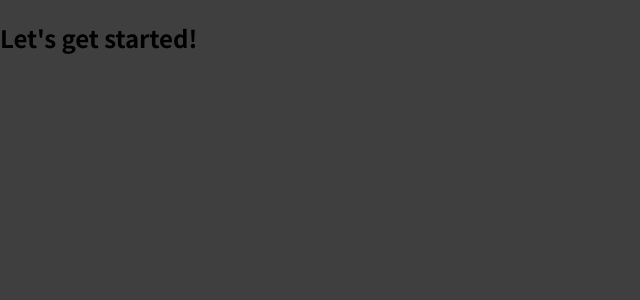
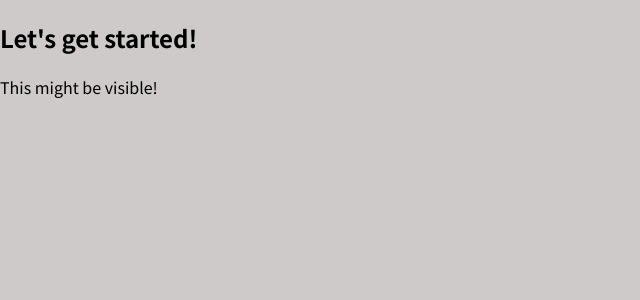
Before and after one commit to nalendro16/React-Project, a JavaScript app: page / in a window 1280 px wide. Shown: the top 300 px of the page, without its empty margins (0-640 px from the left). Built offline with nearby package versions, Linux system fonts and the light colour scheme.

Commit message:
fresh project react

```diff
--- a/src/App.js
+++ b/src/App.js
@@ -2,8 +2,9 @@ function App() {
   return (
     <div>
       <h2>Let's get started!</h2>
+      <p>This might be visible!</p>
     </div>
-  );
+  )
 }
 
-export default App;
+export default App
--- /dev/null
+++ b/src/components/ExpenseItem.js
@@ -0,0 +1,3 @@
+function ExpenseItem() {
+  return <div></div>
+}
--- a/src/index.css
+++ b/src/index.css
@@ -10,5 +10,5 @@ html {
 
 body {
   margin: 0;
-  background-color: #3f3f3f;
+  background-color: #cecaca;
 }
```
Also changed, not shown: 2 other files (tests, documents, lock files or other folders).
